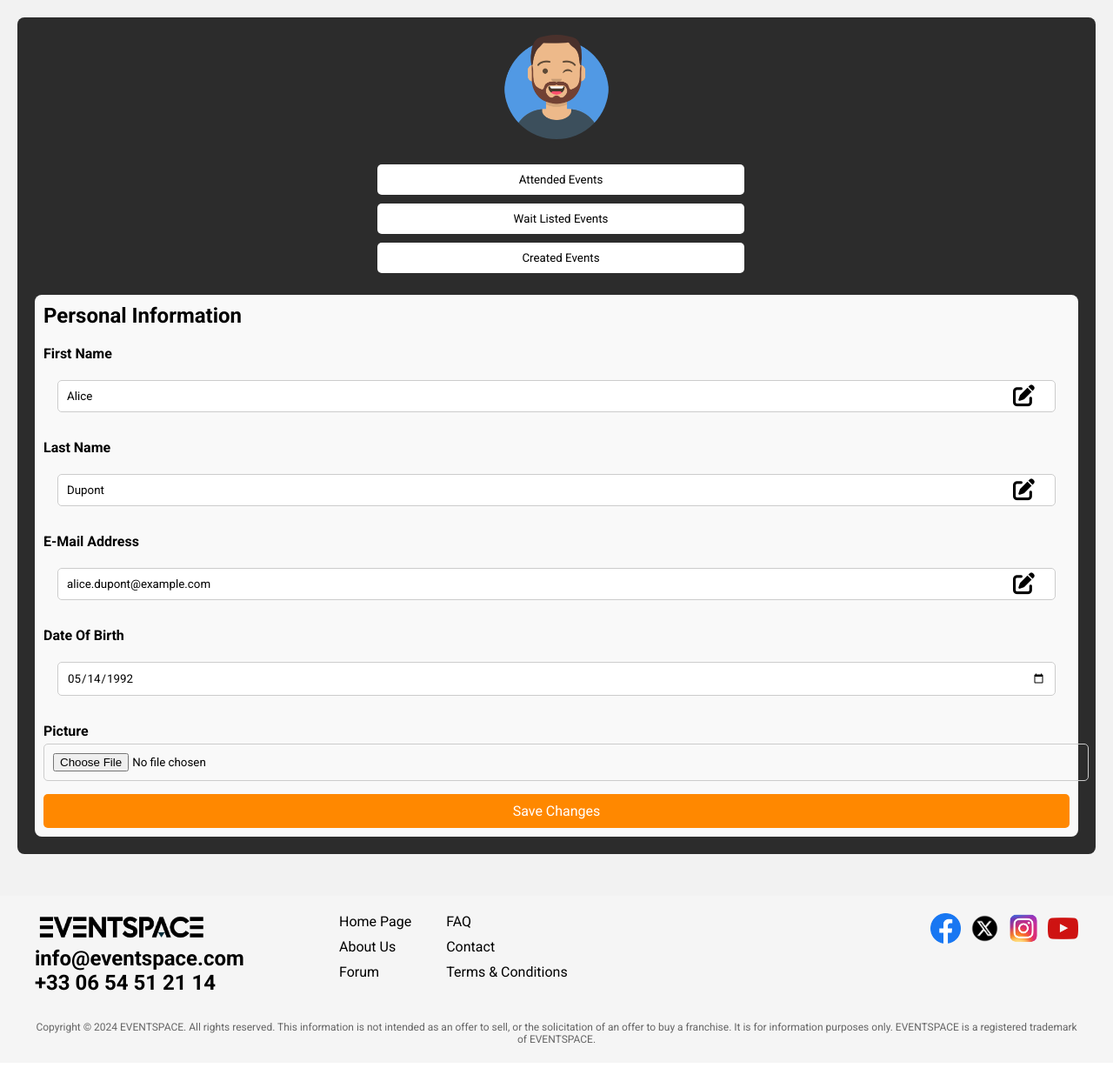
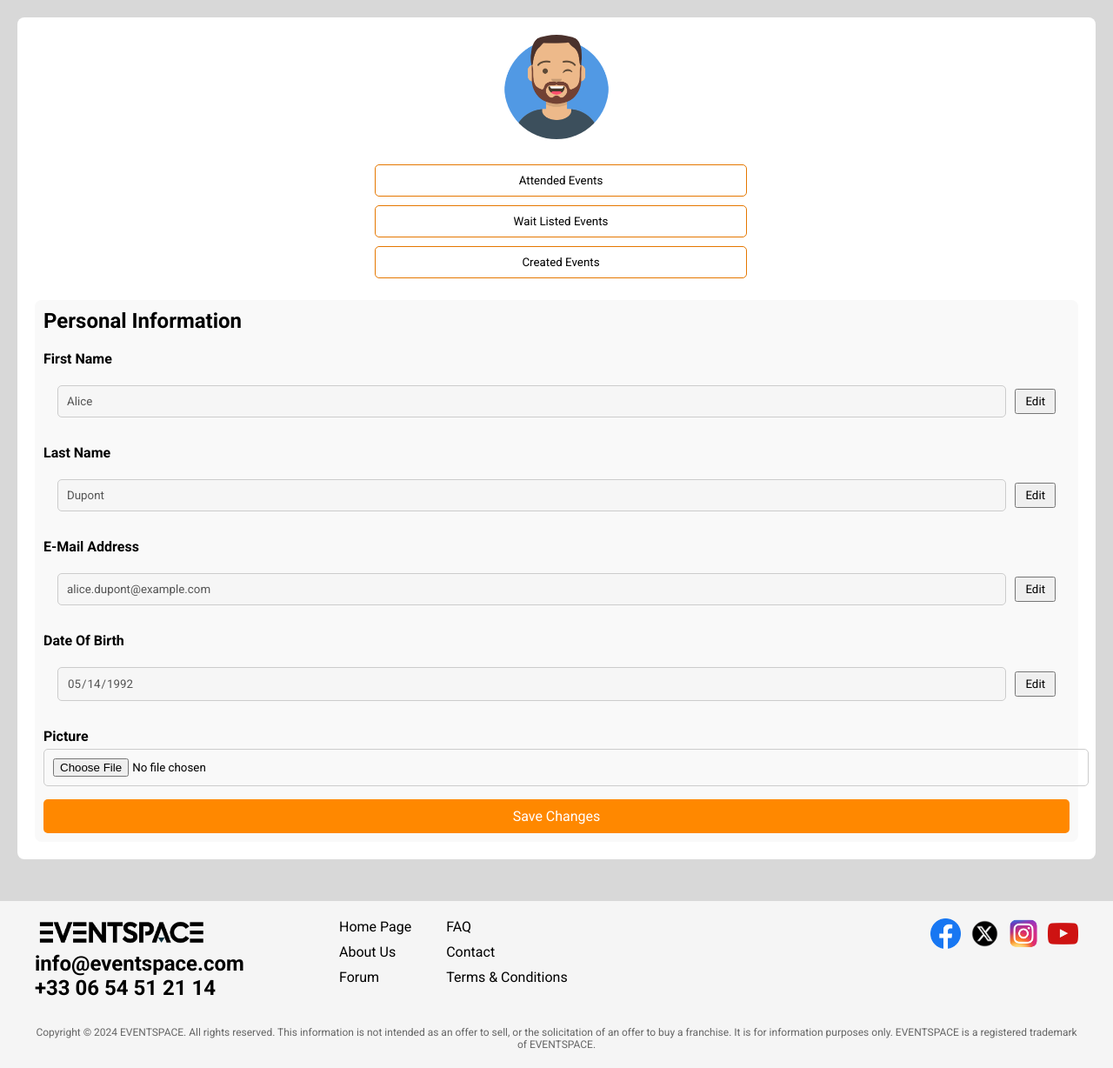
Before and after one commit to TudorGabriel28/EventSpace, a PHP site: page /user-profile.php in a window 1280 px wide. Shown: the part 77-1305 px from the top of the page at 87% size. Before the commit the page ends 1277 px from the top, so only its background shows below. Run offline with PHP 8.4, Linux system fonts and the light colour scheme; a user stored in the database is signed in; data comes from the database, SQL or seed files in the repository; some libraries are stand-ins or nearby versions.

Commit message:
Changes in Input Edit

```diff
--- a/server/pages/user-profile.php
+++ b/server/pages/user-profile.php
@@ -33,23 +33,6 @@ $email = htmlspecialchars($user['email']);
 $dateOfBirth = htmlspecialchars($user['dateOfBirth']);
 $profilePicture = htmlspecialchars($user['profilePicture']);
 
-// Retrieve attended events
-$attendedEventsQuery = "SELECT event.name FROM event
-INNER JOIN planning ON event.id = planning.idEvent
-INNER JOIN usereventreservation ON event.id = usereventreservation.idPlanning
-WHERE usereventreservation.idUser = ?";
-$attendedStmt = $conn->prepare($attendedEventsQuery);
-$attendedStmt->bind_param("i", $userId);
-$attendedStmt->execute();
-$attendedEventsResult = $attendedStmt->get_result();
-
-$attendedEvents = [];
-if ($attendedEventsResult->num_rows > 0) {
-    while ($row = $attendedEventsResult->fetch_assoc()) {
-        $attendedEvents[] = $row;
-    }
-}
-$attendedStmt->close();
 
 // Handle form submission
 if ($_SERVER['REQUEST_METHOD'] == 'POST') {
@@ -145,28 +128,29 @@ $conn->close();
             <div class="form-group">
               <label for="first-name">First Name</label>
               <div class="icon-container">
-                <input type="text" id="fname" name="firstName" placeholder="Enter Your First Name" value="<?php echo $firstName; ?>" required>
-                <i class="fas fa-edit" id="edit-icon" onclick="toggleEdit('fname')"></i>
+                <input type="text" id="fname" name="firstName" placeholder="Enter Your First Name" value="<?php echo $firstName; ?>" required disabled>
+                <button type="button" class="edit-btn" onclick="toggleEdit('fname')">Edit</button>
               </div>
             </div>
             <div class="form-group">
               <label for="name">Last Name</label>
               <div class="icon-container">
-                <input type="text" id="lname" name="lastName" placeholder="Enter Your Last Name" value="<?php echo $lastName; ?>" required>
-                <i class="fas fa-edit" id="edit-icon" onclick="toggleEdit('lname')"></i>
+                <input type="text" id="lname" name="lastName" placeholder="Enter Your Last Name" value="<?php echo $lastName; ?>" required disabled>
+                <button type="button" class="edit-btn" onclick="toggleEdit('lname')">Edit</button>
               </div>
             </div>
             <div class="form-group">
               <label for="email">E-Mail Address</label>
               <div class="icon-container">
-                <input type="email" id="email" name="email" placeholder="Enter Your E-mail" value="<?php echo $email; ?>" required>
-                <i class="fas fa-edit" id="edit-icon" onclick="toggleEdit('email')"></i>
+                <input type="email" id="email" name="email" placeholder="Enter Your E-mail" value="<?php echo $email; ?>" required disabled>
+                <button type="button" class="edit-btn" onclick="toggleEdit('email')">Edit</button>
               </div>
             </div>
             <div class="form-group">
               <label for="date">Date Of Birth</label>
               <div class="icon-container">
-                <input type="date" id="DOB" name="dateOfBirth" value="<?php echo $dateOfBirth; ?>" required>
+                <input type="date" id="DOB" name="dateOfBirth" value="<?php echo $dateOfBirth; ?>" required disabled>
+                <button type="button" class="edit-btn" onclick="toggleEdit('DOB')">Edit</button>
               </div>
             </div>
             <div class="form-group">
--- a/server/scripts/user-profile.js
+++ b/server/scripts/user-profile.js
@@ -1,12 +1,30 @@
-// Edit input fields
+function toggleEdit(fieldId) {
+  var field = document.getElementById(fieldId);
+  field.disabled = !field.disabled;
+}
+document.getElementById('attended-events-btn').addEventListener('click', function() {
+  document.getElementById('popup-attended').style.display = 'block';
+});
 
-function toggleEdit(fieldId) {
-    var field = document.getElementById(fieldId);
-    field.readOnly = !field.readOnly;
-      if (!field.readOnly) {
-      field.focus();
-      }
+document.getElementById('waitListed-events-btn').addEventListener('click', function() {
+  document.getElementById('popup-waitlisted').style.display = 'block';
+});
+
+document.getElementById('created-events-btn').addEventListener('click', function() {
+  document.getElementById('popup-created').style.display = 'block';
+});
+
+document.querySelectorAll('.close-btn').forEach(function(btn) {
+  btn.addEventListener('click', function() {
+      btn.closest('.popup').style.display = 'none';
+  });
+});
+
+window.addEventListener('click', function(event) {
+  if (event.target.classList.contains('popup')) {
+      event.target.style.display = 'none';
   }
+});
 
 //Event Popup Window
 
--- a/server/styles/user-profile.css
+++ b/server/styles/user-profile.css
@@ -10,13 +10,13 @@ body {
     margin: 0;
     padding: 0;
     box-sizing: border-box;
-    background-color: #f2f2f2;
+    background-color: #d8d8d8;
 }
 
 .profile-container {
     max-width: 1200px;
     margin: 20px auto;
-    background-color: #2c2c2c;
+    background-color: #ffffff;
     border-radius: 8px;
     overflow: hidden;
     padding: 20px;
@@ -116,19 +116,12 @@ body {
 
 
 .event-buttons button {
+    border: #e57700 solid .1rem;
       width: 100%;
 }
 
 .personal-info {
       padding: 10px;
-}
-
-
-#edit-icon {
-    font-size: 25px;
-    cursor: pointer;
-    position: absolute;
-    padding: 1.5rem;
 }
 
 .icon-container{
@@ -178,3 +171,14 @@ body {
     text-decoration: none;
     cursor: pointer;
 }
+
+.icon-container {
+    display: flex;
+    align-items: center;
+}
+
+.edit-btn {
+    margin-left: 10px;
+    padding: 5px 10px;
+    cursor: pointer;
+}
```
